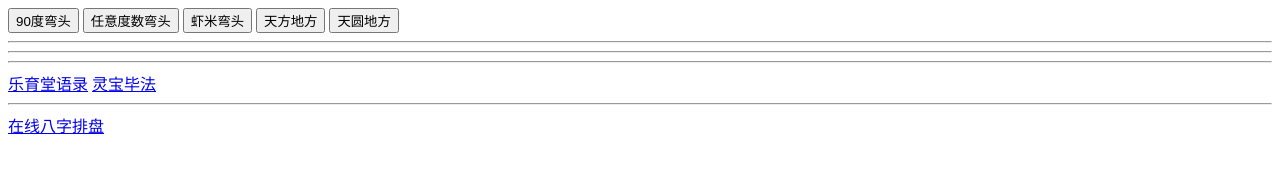
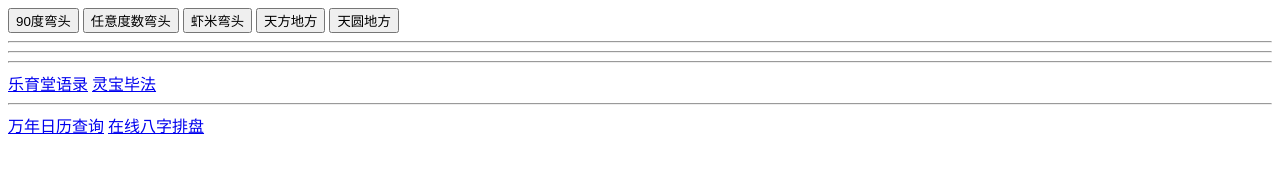
Before and after one commit to zithub2/bjzk, a plain HTML site: page index.html in a window 1280 px wide. Drawn offline with Linux system fonts and the light colour scheme.

Commit message:
Update index.html

```diff
--- a/index.html
+++ b/index.html
@@ -151,6 +151,7 @@ function solve_天圆地方(){
     <a href='https://zithub2.github.io/books/LeYuTangYuLu/'>乐育堂语录</a>
     <a href='https://zithub2.github.io/books/LingBaoBiFa/'>灵宝毕法</a>
     <hr />
+    <a href='https://wannianrili.51240.com/'>万年日历查询</a>
     <a href='https://paipan.china95.net/BaZi.htm'>在线八字排盘</a>
   </div>
 </body>
```
